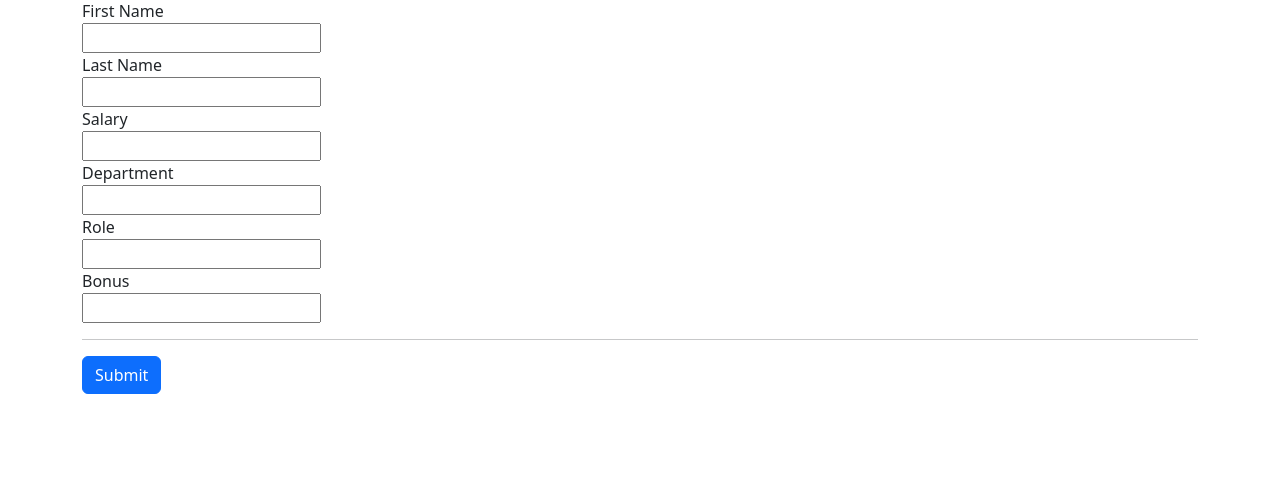
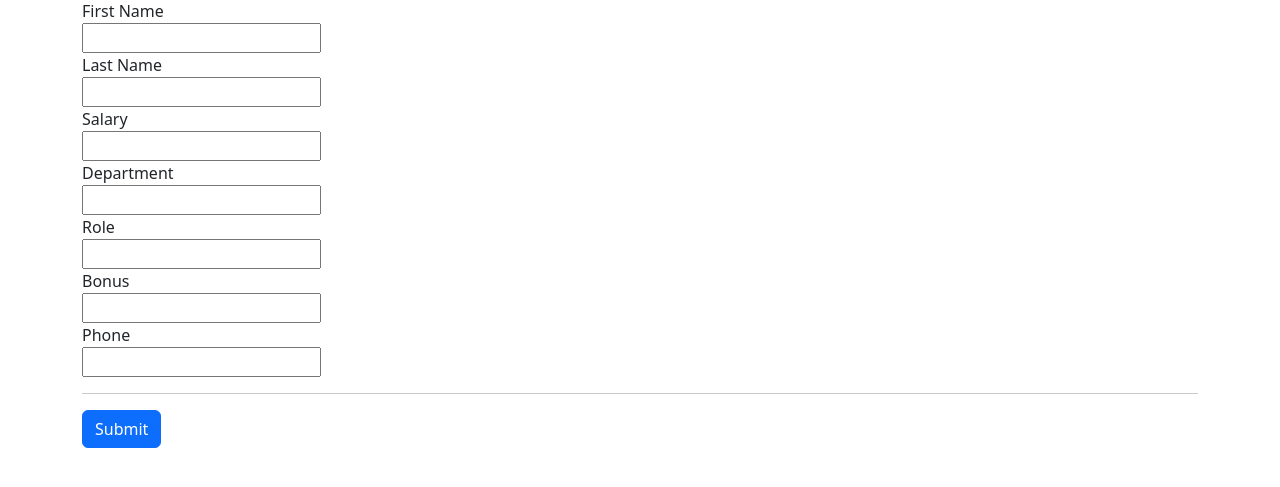
Before and after one commit to devsharifmahmud/DjangoCrudOperation, a Django app: page /add_emp in a window 1280 px wide. Shown: the part 82-569 px from the top of the page. Run offline with Django 5.2, Linux system fonts and the light colour scheme.

Commit message:
HTML file add

```diff
--- a/office_emp_proj/emp_app/templates/add_emp.html
+++ b/office_emp_proj/emp_app/templates/add_emp.html
@@ -25,6 +25,8 @@
         <input type="number" id="role" name="role" value="{{role}}"><br>
         <label for="bonus" >Bonus</label><br>
         <input type="number" id="bonus" name="bonus" value="{{bonus}}"><br>
+        <label for="phone" >Phone</label><br>
+        <input type="number" id="phone" name="phone" value="{{phone}}"><br>
         <hr>
         <button type="submit" class="btn btn-primary">Submit</button>
     </form>
```
